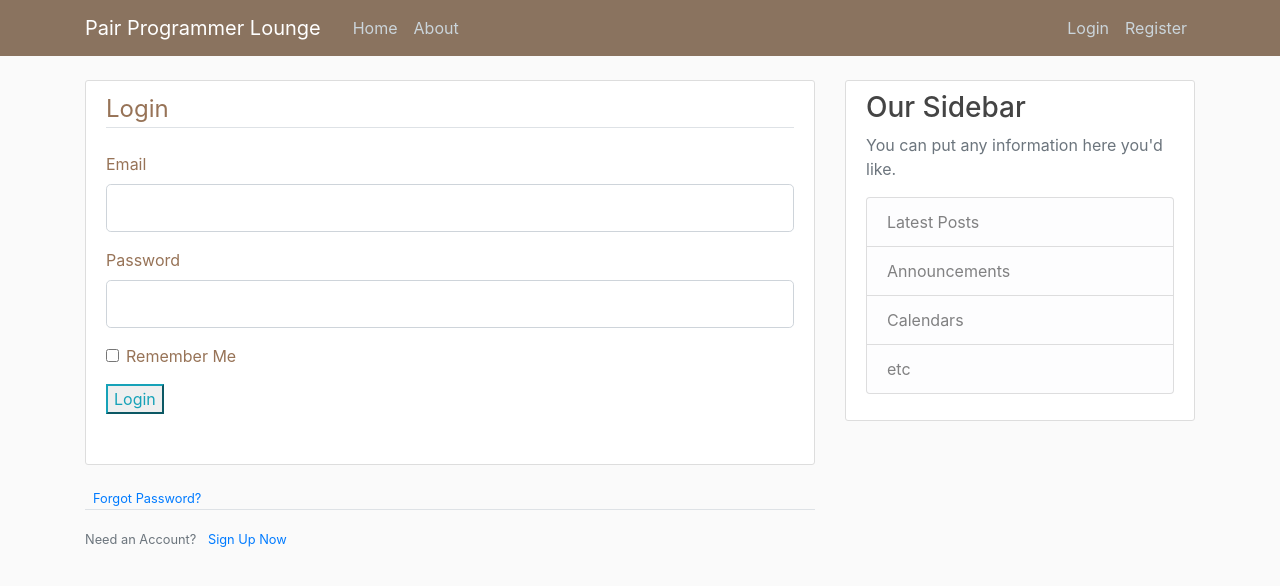
After one commit to g-dailey/Flask-Project, a Flask app: template flaskblog/templates/login.html in a window 1280 px wide. The commit adds this page. Shown: the top 586 px of the page. Run offline with Flask 2, Linux system fonts and the light colour scheme; the template is opened without the code that fills it: values that come from a table or form of the project are taken from there, others are empty; some libraries are stand-ins or nearby versions.

Commit message:
Refactored and added a Package Folder to better manage imports

```diff
--- a/templates/layout.html
+++ b/flaskblog/templates/layout.html
@@ -25,13 +25,13 @@
           </button>
           <div class="collapse navbar-collapse" id="navbarToggle">
             <div class="navbar-nav mr-auto">
-              <a class="nav-item nav-link" href="/">Home</a>
-              <a class="nav-item nav-link" href="/about">About</a>
+              <a class="nav-item nav-link" href="{{ url_for('home') }}">Home</a>
+              <a class="nav-item nav-link" href="{{ url_for('about') }}">About</a>
             </div>
             <!-- Navbar Right Side -->
             <div class="navbar-nav">
-              <a class="nav-item nav-link" href="/login">Login</a>
-              <a class="nav-item nav-link" href="/register">Register</a>
+              <a class="nav-item nav-link" href="{{ url_for('login') }}">Login</a>
+              <a class="nav-item nav-link" href="{{ url_for('register') }}">Register</a>
             </div>
           </div>
         </div>
@@ -41,7 +41,16 @@
     <main role="main" class="container">
       <div class="row">
         <div class="col-md-8">
-          {% block content %}{% endblock %}
+          {% with messages = get_flashed_messages(with_categories=true) %}
+            {% if messages %}
+              {% for category, message in messages %}
+                <div class="alert alert-{{ category }}">
+                  {{ message }}
+                </div>
+              {% endfor %}
+            {% endif %}
+          {% endwith %}
+        {% block content %}{% endblock %}
         </div>
         <div class="col-md-4">
           <div class="content-section">
--- /dev/null
+++ b/flaskblog/templates/login.html
@@ -0,0 +1,62 @@
+{% extends "layout.html" %}
+
+{% block content %}
+  <div class="content-section">
+    <form method="POST" action="">
+      {{ form.hidden_tag() }}
+      <fieldset class="form-group">
+        <legend class="border-bottom mb-4"> Login </legend>
+
+        <div class="form-group">
+          {{ form.email.label(class="form-control-label") }}
+
+          {% if form.email.errors %}
+          {{ form.email(class="form-control form-control-lg is-invalid") }}
+        <div class="invalid-feedback">
+        {% for error in form.email.errors %}
+          <span> {{ error }}</span>
+        {% endfor %}
+        </div>
+        {% else %}
+          {{ form.email(class="form-control form-control-lg") }}
+        {% endif %}
+        </div>
+
+        <div class="form-group">
+          {{ form.password.label(class="form-control-label") }}
+
+          {% if form.password.errors %}
+          {{ form.password(class="form-control form-control-lg is-invalid") }}
+        <div class="invalid-feedback">
+        {% for error in form.password.errors %}
+          <span> {{ error }}</span>
+        {% endfor %}
+        </div>
+        {% else %}
+          {{ form.password(class="form-control form-control-lg") }}
+        {% endif %}
+        </div>
+        <div class="form-check">
+          {{ form.remember(class="form-check-input") }}
+          {{ form.remember.label(class="form-check-label") }}
+
+        </div>
+
+      </fieldset>
+      <div class="form-group">
+        {{ form.submit(class= "btn-outline-info") }}
+      </div>
+      <a class="ml-2" href= "{{ url_for('register') }} "></a>
+    </form>
+  </div>
+
+  <small class="text-muted ml-2">
+    <a href="#">Forgot Password?</a>
+  </small>
+  <div class="border-top pt-3">
+    <small class="text-muted">
+      Need an Account? <a class="ml-2" href= "{{ url_for('register') }} ">Sign Up Now</a>
+    </small>
+  </div>
+
+{% endblock content %}
--- /dev/null
+++ b/run.py
@@ -0,0 +1,4 @@
+from flaskblog import app
+
+if __name__ == '__main__':
+  app.run(debug=True)
```
Also changed, not shown: flaskblog/__init__.py (added, +12 -0 lines), flaskblog/models.py (added, +26 -0 lines), flaskblog/routes.py (added, +54 -0 lines), flaskblog/templates/register.html (renamed from templates/register.html, +42 -0 lines), main.py (deleted, +0 -47 lines), flaskblog/forms.py (renamed from forms.py), flaskblog/site.db (added), flaskblog/static/main.css (renamed from static/main.css), flaskblog/templates/about.html (renamed from templates/about.html), flaskblog/templates/home.html (renamed from templates/home.html), templates/login.html (deleted), 2 other files.
